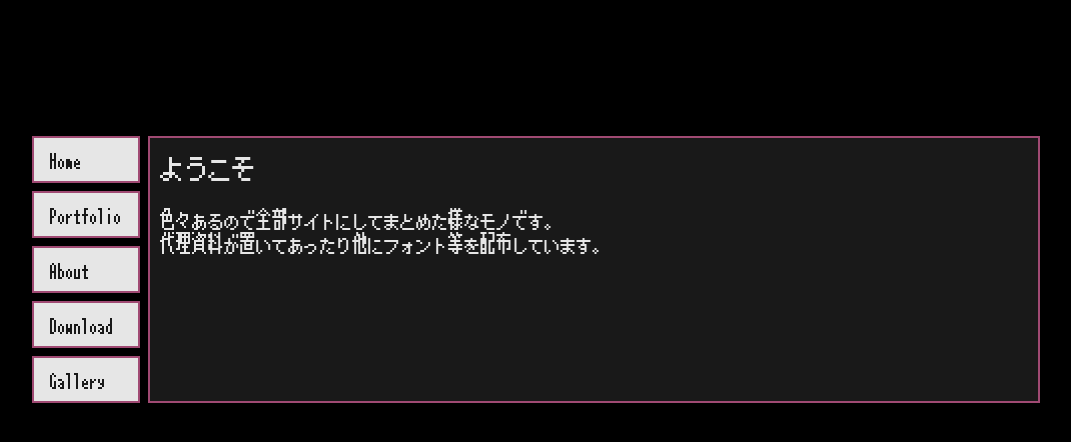
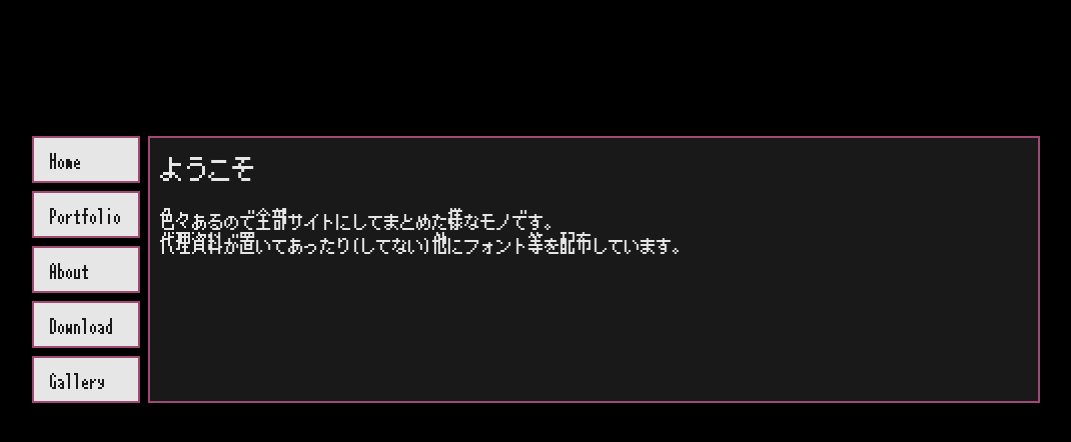
Before and after one commit to Akarana1295/akarana, a plain HTML site: page index.html in a window 1280 px wide. Shown: the whole page, without its empty margins (104-1175 px from the left). Drawn offline with Linux system fonts and the light colour scheme.

Commit message:
Update index.html

```diff
--- a/index.html
+++ b/index.html
@@ -33,7 +33,7 @@
         </h>
         <p>
             色々あるので全部サイトにしてまとめた様なモノです。<br>
-            代理資料が置いてあったり他にフォント等を配布しています。<br>
+            代理資料が置いてあったり(してない)他にフォント等を配布しています。<br>
         </p>
     </div>
 </body>
```
